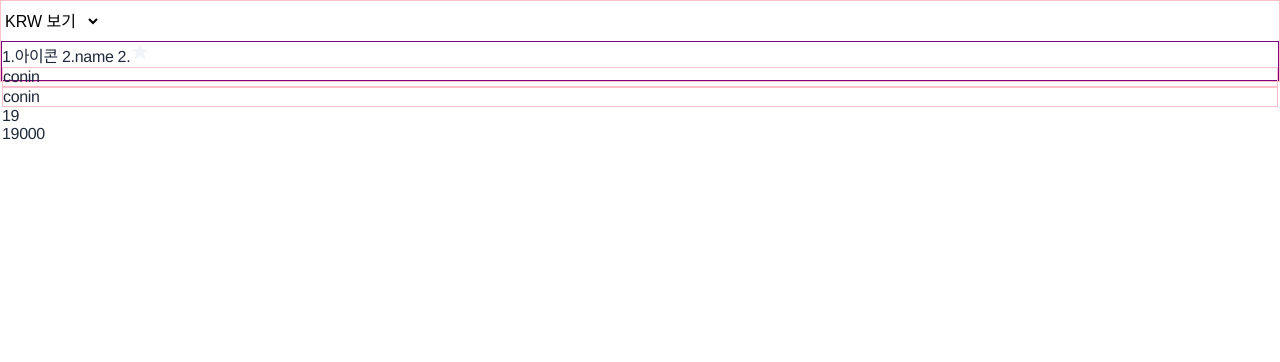
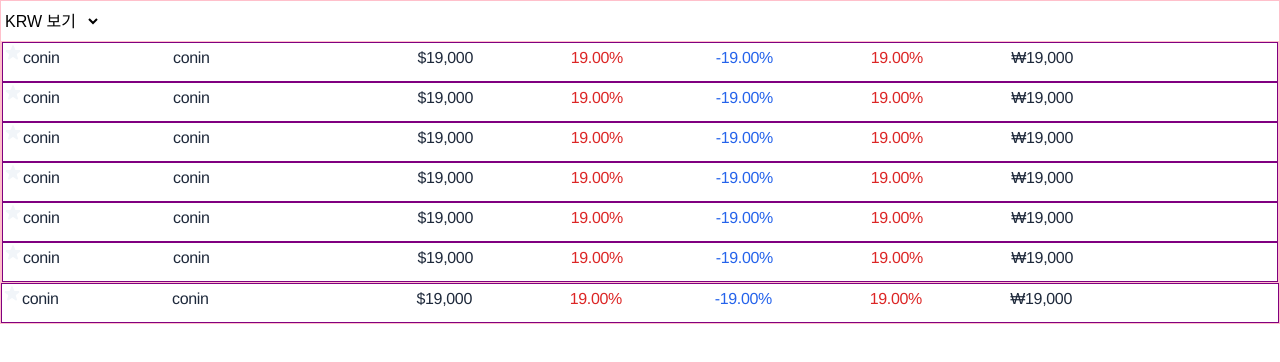
Before and after one commit to marvelopers/market-price-list, a React (Create React App) app: page / in a window 1280 px wide. Shown: the top 362 px of the page. Built offline with nearby package versions, Linux system fonts and the light colour scheme.

Commit message:
컴포넌트 UI 1차 작업 완료

```diff
--- a/src/components/CoinName.tsx
+++ b/src/components/CoinName.tsx
@@ -10,5 +10,5 @@ export default CoinName;
 
 const StyleText = styled.div`
   font-size: 1rem;
-  border: 1px solid pink;
+  min-width: 300px;
 `;
--- /dev/null
+++ b/src/components/MarketList/index.tsx
@@ -0,0 +1,19 @@
+import styled from '@emotion/styled';
+import React from 'react';
+import MarketListItem from '../MarketListItem';
+
+const MarketList = () => (
+  <Wrapper>
+    {[0, 1, 2, 3, 4, 5].map((key) => (
+      <MarketListItem key={key} />
+    ))}
+  </Wrapper>
+);
+
+export default MarketList;
+
+const Wrapper = styled.div`
+  border: 1px solid pink;
+  max-width: 1280px;
+  margin: auto;
+`;
--- /dev/null
+++ b/src/components/MarketListHead.tsx
@@ -0,0 +1,5 @@
+import React from 'react';
+
+const MarketListHead = () => <div>HEad</div>;
+
+export default MarketListHead;
--- a/src/components/MarketListItem/index.tsx
+++ b/src/components/MarketListItem/index.tsx
@@ -15,14 +15,16 @@ const MarketListItem = () => {
 
   return (
     <Wrapper>
-      1.아이콘 2.name 2.
       <IconWrapper onClick={handleClick}>
         <StarIcon selected={selected} />
       </IconWrapper>
       <CoinName text="conin" />
       <CoinName text="conin" />
+      <Price currency="usd" num={19000} />
       <Percentage num={19} />
-      <Price num={19000} />
+      <Percentage num={-19} />
+      <Percentage num={19} />
+      <Price currency="krw" num={19000} />
     </Wrapper>
   );
 };
@@ -32,6 +34,12 @@ export default MarketListItem;
 const Wrapper = styled.li`
   height: 40px;
   border: 1px solid purple;
+  /* display: grid; */
+
+  div {
+    display: inline-block;
+    min-width: 150px;
+  }
 `;
 
 const IconWrapper = styled.button``;
--- a/src/components/MarketPage/index.tsx
+++ b/src/components/MarketPage/index.tsx
@@ -2,10 +2,12 @@ import React from 'react';
 import styled from '@emotion/styled';
 import MarketListItem from '../MarketListItem';
 import SelectCurrency from '../SelectCurrency';
+import MarketList from '../MarketList';
 
 const PricePage = () => (
   <Wrapper>
     <SelectCurrency />
+    <MarketList />
     <MarketListItem />
   </Wrapper>
 );
--- a/src/components/Percentage.tsx
+++ b/src/components/Percentage.tsx
@@ -1,11 +1,19 @@
 import React from 'react';
 import styled from '@emotion/styled';
+import { css } from '@emotion/react';
+import { KORBIT_BLUE, KORBIT_RED } from 'src/styles/colors';
 
 interface PercentageProps {
   num: number;
 }
-const Percentage = ({ num }: PercentageProps) => <StylePercentage>{num}</StylePercentage>;
+const Percentage = ({ num }: PercentageProps) => <StylePercentage plus={num >= 0}>{num.toFixed(2)}%</StylePercentage>;
 
 export default Percentage;
 
-const StylePercentage = styled.div``;
+const StylePercentage = styled.div(
+  ({ plus }: { plus: boolean }) => css`
+    text-align: right;
+    color: ${plus ? KORBIT_RED : KORBIT_BLUE};
+    text-align: right;
+  `,
+);
--- a/src/components/Price.tsx
+++ b/src/components/Price.tsx
@@ -2,10 +2,18 @@ import React from 'react';
 import styled from '@emotion/styled';
 
 interface PriceProps {
+  currency: string;
   num: number;
 }
-const Price = ({ num }: PriceProps) => <StylePrice>{num}</StylePrice>;
+const Price = ({ currency, num }: PriceProps) => (
+  <StylePrice>
+    {currency === 'krw' ? '₩' : '$'}
+    {num.toLocaleString()}
+  </StylePrice>
+);
 
 export default Price;
 
-const StylePrice = styled.div``;
+const StylePrice = styled.div`
+  text-align: right;
+`;
```
